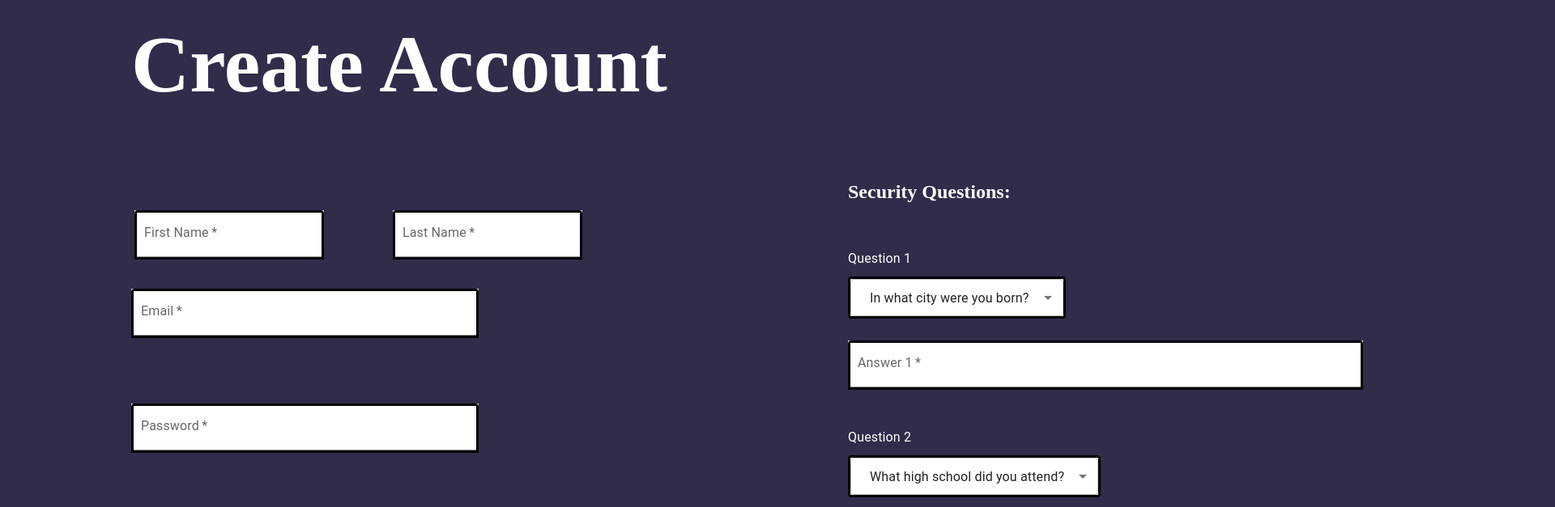
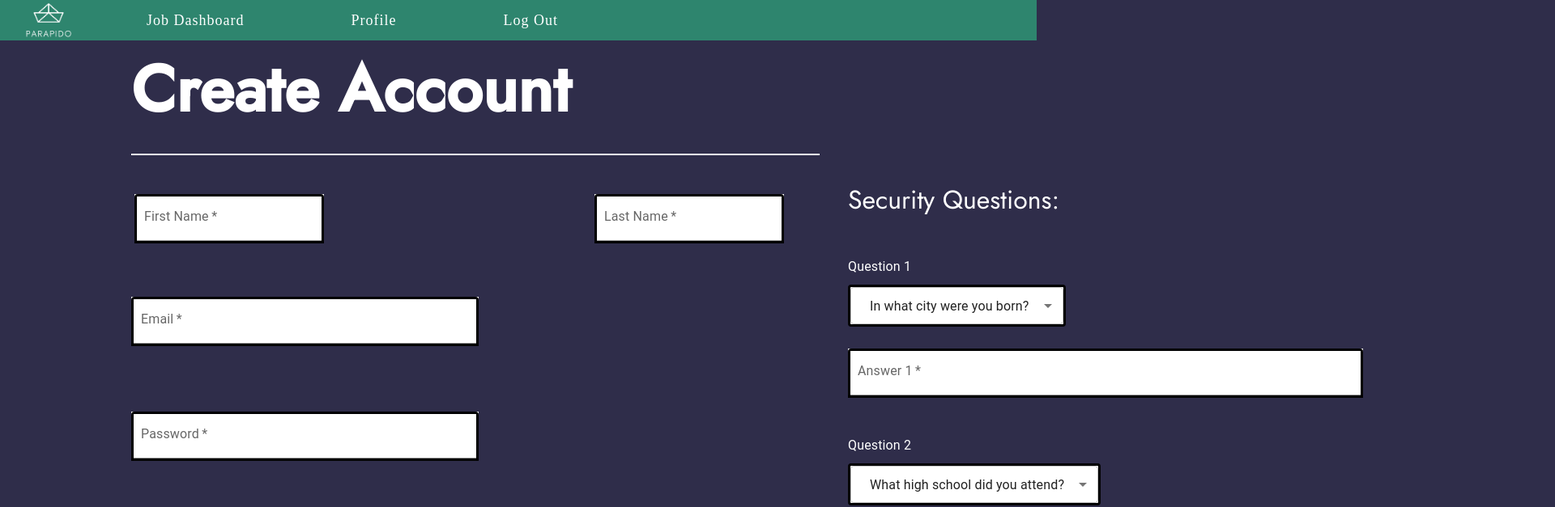
Before and after one commit to Mariie97/Capstone-QWERTY-Dev-Solutions-Team, a React (Create React App) app in the folder parapido-gui/: page /signup in a window 1280 px wide. Shown: the top 627 px of the page at 81% size, 1920 px wide, since content can reach past the window. Built offline with nearby package versions, Linux system fonts and the light colour scheme.

Commit message:
- Created file UserRegistrationPage.css - Moved some css from UserRegistration.js to UserRegistrationPage.css - Changed button color

```diff
--- a/parapido-gui/src/App.js
+++ b/parapido-gui/src/App.js
@@ -50,6 +50,7 @@ class App extends React.Component {
                         path='/signup'
                         render={() => (
                             <React.Fragment>
+                                <NavBar cookies= {this.props.cookies} />
                                 <UserRegistrationPage/>
                             </React.Fragment>
                         )}
--- a/parapido-gui/src/Components/UserRegistrationPage.js
+++ b/parapido-gui/src/Components/UserRegistrationPage.js
@@ -9,46 +9,13 @@ import {
     RadioGroup,
     TextField
 } from "@material-ui/core";
+
 import Alert from '@material-ui/lab/Alert';
 
 import SecurityQuestionDropdown from "./SecurityQuestionDropdown";
 import {Redirect} from "react-router-dom";
+import "../Layouts/UserRegistrationPage.css"
 
-const titleStyle = {
-    position: "absolute",
-    width: "1847px",
-    height: "120px",
-    left: "162px",
-    top: "100px",
-
-    fontFamily: "Future BdCn BT",
-    fontStyle: "normal",
-    fontWeight: "bold",
-    fontSize: "100px",
-    lineHeight: "120px",
-    color: "#FFFFFF",
-};
-
-const firstNameStyle = {
-    position: "absolute",
-    width: "234px",
-    height: "52px",
-    left: "166px",
-    top: "340px",
-
-    background: "#FFFFFF",
-    color: "red",
-};
-
-const lastNameStyle = {
-    position: "absolute",
-    width: "234px",
-    height: "52px",
-    left: "485px",
-    top: "340px",
-
-    background: "#FFFFFF",
-};
 
 const emailStyle = {
     position: "absolute",
@@ -56,8 +23,6 @@ const emailStyle = {
     height: "52px",
     left: "162px",
     top: "437px",
-    //backgroundColor: "#FFFFFF",
-
     background: "#FFFFFF",
 };
 
@@ -67,7 +32,6 @@ const passwordStyle = {
     height: "52px",
     left: "162px",
     top: "579px",
-
     background: "#FFFFFF",
 };
 
@@ -77,7 +41,6 @@ const confirmPasswordStyle = {
     height: "52px",
     left: "162px",
     top: "735px",
-
     background: "#FFFFFF",
 };
 
@@ -87,7 +50,6 @@ const answerOneStyle = {
     height: "52px",
     left: "1047px",
     top: "501px",
-
     background: "#FFFFFF",
 };
 
@@ -97,7 +59,6 @@ const answerTwoStyle = {
     height: "52px",
     left: "1047px",
     top: "718px",
-
     background: "#FFFFFF",
 };
 
@@ -107,8 +68,6 @@ const questionOneStyle = {
     height: "52px",
     left: "1047px",
     top: "388px",
-
-    //background: "#FFFFFF",
 };
 
 const questionTwoStyle = {
@@ -117,7 +76,6 @@ const questionTwoStyle = {
     height: "52px",
     left: "1047px",
     top: "609px",
-
     color: "#FFFFFF",
 };
 
@@ -126,14 +84,6 @@ const accountTypeStyle = {
     left: "162px",
     top: "850px",
     width: "500px",
-
-    /*            fontFamily: "Grand",
-                fontStyle: "normal",
-                fontWeight: "normal",
-                fontSize: "24px",
-                lineHeight: "27px",*/
-
-
     color: "#FFFFFF",
 };
 
@@ -143,29 +93,19 @@ const createButtonStyle = {
     height: "80px",
     left: "1493px",
     top: "864px",
-
-    //background: "#FFFFFF",
-};
-
-const securityQuestionTextStyle = {
-    position: "absolute",
-    left: "1047px",
-    top: "304px",
-    width: "500px",
-
-    /*            fontFamily: "Grand",
-                fontStyle: "normal",
-                fontWeight: "normal",
-                fontSize: "24px",
-                lineHeight: "27px",*/
-
-    color: "#FFFFFF",
+    borderColor: "black",
+    borderRadius: "20px",
+    borderWidth: "2px",
+    background: "#FFEBCC",
+    fontFamily: "Grand",
+    fontStyle: "normal",
+    fontWeight: "bold",
+    fontSize: "24px",
 };
 
 const outerGridStyle= {
-    top: "-80px",
+    top: "-70px",
     position: "absolute"
-
 }
 
 const formLabelStyle= {
@@ -182,14 +122,12 @@ const errorStyle = {
     height: "52px",
     left: "600px",
     top: "800px",
-
-    //background: "#FFFFFF",
 };
 
 const questionErrorStyle = {
-    marginTop: '36vh',
-    marginLeft: '60vw',
-    fontSize: '13px',
+    marginTop: '32vh',
+    marginLeft: '71vw',
+    fontSize: '20px',
     color: '#f44336'
 };
 
@@ -443,9 +381,10 @@ class UserRegistrationPage extends Component {
                 }
                 <form>
                     <div style={outerGridStyle}>
-                        <h1 style={titleStyle}>
+                        <div className={"title-style"}>
                             Create Account
-                        </h1>
+                        </div>
+
                         <TextField
                             required
                             error = {this.state.firstNameError!==undefined}
@@ -456,7 +395,7 @@ class UserRegistrationPage extends Component {
                             value = {firstName}
                             onChange={this.change}
                             helperText={this.state.firstNameError}
-                            style={firstNameStyle}
+                            className={"firstNameStyle"}
                             onBlur={this.validateFirstName}
                         />
                         <TextField
@@ -469,7 +408,7 @@ class UserRegistrationPage extends Component {
                             value = {lastName}
                             onChange={this.change}
                             helperText={this.state.lastNameError}
-                            style={lastNameStyle}
+                            className={"lastNameStyle"}
                             onBlur={this.validateLastName}
                         />
                         <TextField
@@ -513,7 +452,7 @@ class UserRegistrationPage extends Component {
                         />
                         <Button variant="contained" style={createButtonStyle} onClick={this.onSubmit}>Create</Button>
                         <div className='security-questions-container' >
-                            <h2 style={securityQuestionTextStyle}>Security Questions:</h2>
+                            <div className={"securityQuestionTextStyle"}>Security Questions:</div>
                             {questionError!==undefined &&
                             <p style={questionErrorStyle}>{questionError}</p>
                             }
--- /dev/null
+++ b/parapido-gui/src/Layouts/UserRegistrationPage.css
@@ -0,0 +1,52 @@
+@import url("https://fonts.googleapis.com/css2?family=Jost:wght@200;300;400;500");
+@import url("https://fonts.googleapis.com/css2?family=Cormorant+Garamond:ital,wght@0,400;0,600;1,300;1,500&display==swap");
+
+
+
+.title-style {
+    position: absolute;
+    width: 850px;
+    height: 120px;
+    left: 162px;
+    top: 120px;
+    border-bottom: 2px solid white;
+    font-family: Jost, serif;
+    font-style: normal;
+    font-weight: bold;
+    font-size: 80px;
+    line-height: 120px;
+    color: #FFFFFF;
+    padding-bottom: 20px;
+}
+
+.firstNameStyle {
+    position: absolute;
+    width: 234px;
+    height: 52px;
+    left: 166px;
+    top: 310px;
+    background: #FFFFFF;
+    color: red;
+}
+
+.lastNameStyle {
+    position: absolute;
+    width: 234px;
+    height: 52px;
+    left: 500px;
+    top: 310px;
+    background: #FFFFFF;
+}
+
+.securityQuestionTextStyle {
+    position: absolute;
+    left: 1047px;
+    top: 304px;
+    width: 500px;
+    font-family: Jost, serif;
+    font-style: normal;
+    font-weight: normal;
+    font-size: 32px;
+    line-height: 27px;
+    color: #FFFFFF;
+}
```
